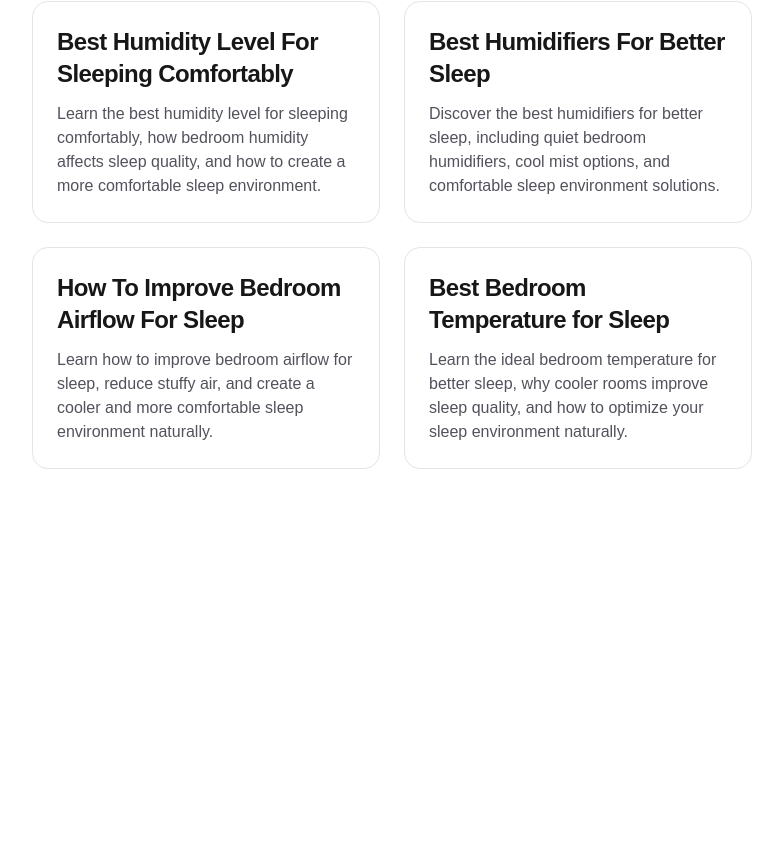
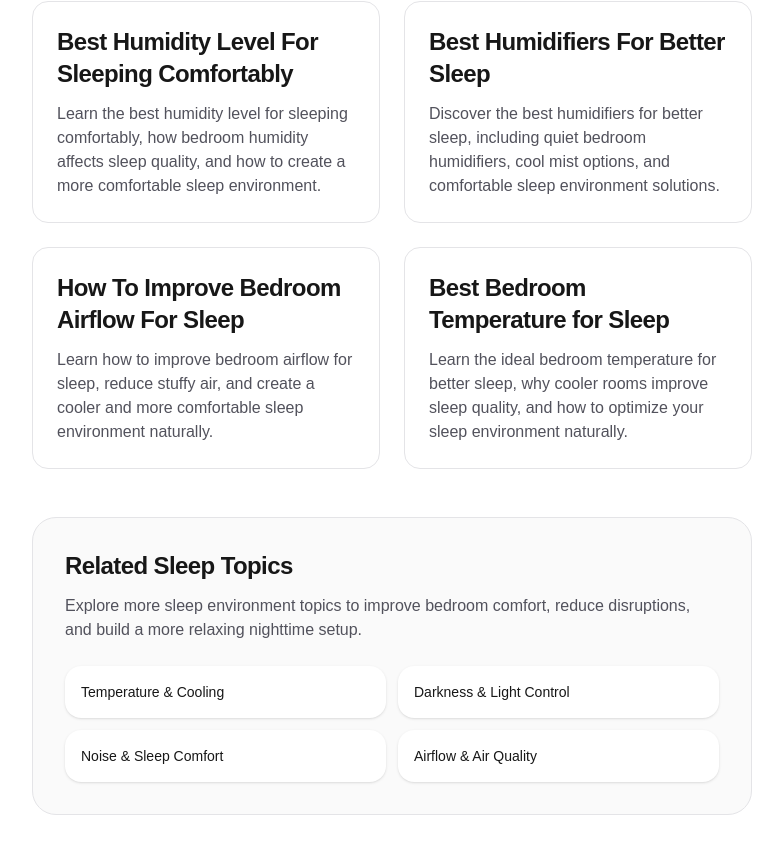
Before and after one commit to Lee-ciang/sleep-project, a Next.js app: page /guides/best-air-purifiers-for-better-sleep in a window 1280 px wide. Shown: the part 2626-3479 px from the top of the page, without its empty margins (248-1031 px from the left). Before the commit the page ends 3175 px from the top, so only its background shows below. Built offline with nearby package versions, Linux system fonts and the light colour scheme.

Commit message:
Add related sleep topics to guide pages

```diff
--- a/app/guides/[slug]/page.tsx
+++ b/app/guides/[slug]/page.tsx
@@ -160,6 +160,46 @@ const relatedGuides = getAllGuides()
     </div>
   </section>
 )}
+<section className="mt-12 rounded-3xl border border-zinc-200 bg-zinc-50 p-8">
+  <h2 className="text-2xl font-bold tracking-tight">
+    Related Sleep Topics
+  </h2>
+
+  <p className="mt-3 text-zinc-600">
+    Explore more sleep environment topics to improve bedroom comfort,
+    reduce disruptions, and build a more relaxing nighttime setup.
+  </p>
+
+  <div className="mt-6 grid gap-3 sm:grid-cols-2">
+    <Link
+      href="/guides/how-to-sleep-in-a-hot-bedroom"
+      className="rounded-2xl bg-white p-4 text-sm font-medium shadow-sm transition hover:shadow-md"
+    >
+      Temperature & Cooling
+    </Link>
+
+    <Link
+      href="/guides/how-to-make-bedroom-darker-for-sleep"
+      className="rounded-2xl bg-white p-4 text-sm font-medium shadow-sm transition hover:shadow-md"
+    >
+      Darkness & Light Control
+    </Link>
+
+    <Link
+      href="/guides/how-to-reduce-bedroom-noise-for-better-sleep"
+      className="rounded-2xl bg-white p-4 text-sm font-medium shadow-sm transition hover:shadow-md"
+    >
+      Noise & Sleep Comfort
+    </Link>
+
+    <Link
+      href="/guides/how-to-improve-bedroom-airflow-for-sleep"
+      className="rounded-2xl bg-white p-4 text-sm font-medium shadow-sm transition hover:shadow-md"
+    >
+      Airflow & Air Quality
+    </Link>
+  </div>
+</section>
 
     </main>
   );
```
